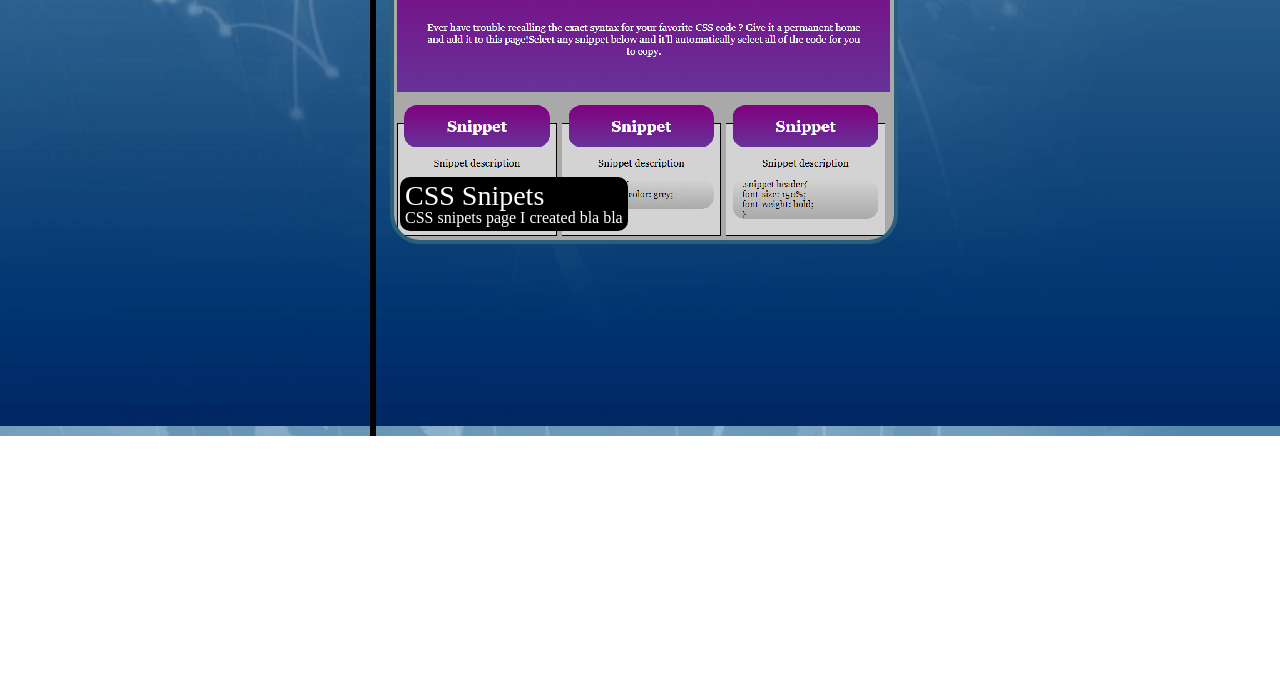
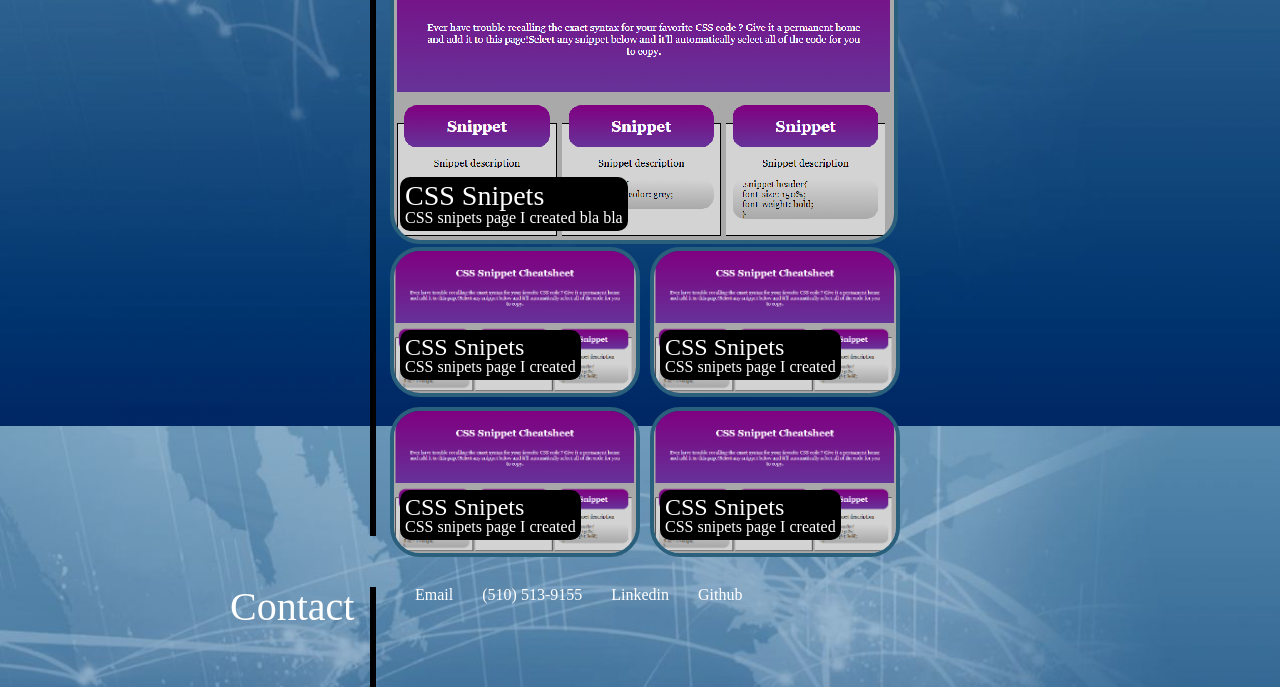
Before and after one commit to Dylancouzon/Portfolio-1, a plain HTML site: page index.html in a window 1280 px wide. Shown: the part 374-1061 px from the top of the page. Before the commit the page ends 810 px from the top, so only its background shows below. Drawn offline with Linux system fonts and the light colour scheme.

Commit message:
add contact section

```diff
--- a/assets/css/style.css
+++ b/assets/css/style.css
@@ -46,7 +46,7 @@ h3 {font-size: 150%;}
   margin-left: 25px;
 }
 
-.mainheader a {
+a {
   color: #ffffff;
   text-decoration: none;
 }
@@ -91,7 +91,7 @@ margin-bottom: 30px;
 
 .vl {
   border-left: 6px solid black;
-  height: 500px;
+  height: 600px;
   position: absolute;
   margin-left: -20px;
 
@@ -103,7 +103,7 @@ margin-bottom: 30px;
    position: relative;
 }
 
-.caption{
+.Mainproject .caption{
   background-color: black;
   position: absolute;
   margin-top: -70px;
@@ -111,3 +111,57 @@ margin-bottom: 30px;
   padding: 5px;
   border-radius: 10px;
 }
+
+.smallproject{
+  position: absolute;
+}
+
+.smallproject img{
+  border: 4px solid #2a607c;
+  width: 250px;
+  height: 150px;
+  border-radius: 30px;
+}
+
+.smallcaption{
+  background-color: black;
+  position: absolute;
+  margin-top: -70px;
+  margin-left: 10px;
+  padding: 5px;
+  border-radius: 10px;
+}
+
+/* /projects */
+
+/* Contact */
+.contact{
+  position: relative;
+  width: 500px;
+  margin: auto;
+  margin-top: 340px;
+  color: #ffffff;
+
+}
+
+.contactheaders{
+  position: absolute;
+}
+
+.contact header{
+  position: absolute;
+  margin-left: -160px;
+}
+
+.vl2 {
+  border-left: 6px solid black;
+  height: 100px;
+  position: absolute;
+  margin-left: -20px;
+
+}
+
+.contact ul li {
+  display: inline-block;
+  margin-left: 25px;
+}
--- /dev/null
+++ b/assets/css/test.css
@@ -0,0 +1,18 @@
+
+
+.smallprojects {
+  display: flex;
+  flex-wrap: wrap;
+  flex-direction: row
+}
+
+.smallproject {
+  flex: 1 0 200px;
+  padding: 10px;
+}
+
+.smallproject img{
+  border: 4px solid #2a607c;
+  border-radius: 30px;
+  position: relative;
+}
--- a/index.html
+++ b/index.html
@@ -45,7 +45,6 @@
       <section class="projects">
         <header>
           <h1>Projects</h1>
-
         </header>
         <div class="vl"></div>
         <article class="Mainproject">
@@ -55,8 +54,63 @@
             <p>CSS snipets page I created bla bla </p>
           </div>
         </article>
+
+        <section class="smallprojects">
+          <article class="smallproject">
+            <img src="./assets/images/snippets.png" alt="CSS snipets">
+            <div class="smallcaption">
+              <h3>CSS Snipets</h3>
+              <p>CSS snipets page I created </p>
+            </div>
+          </article>
+          <article class="smallproject" style="margin-left:260px;">
+            <img src="./assets/images/snippets.png" alt="CSS snipets">
+            <div class="smallcaption">
+              <h3>CSS Snipets</h3>
+              <p>CSS snipets page I created </p>
+            </div>
+          </article>
+          <article class="smallproject" style="margin-top:160px;">
+            <img src="./assets/images/snippets.png" alt="CSS snipets">
+            <div class="smallcaption">
+              <h3>CSS Snipets</h3>
+              <p>CSS snipets page I created </p>
+            </div>
+          </article>
+          <article class="smallproject" style="margin-top:160px;margin-left:260px;">
+            <img src="./assets/images/snippets.png" alt="CSS snipets">
+            <div class="smallcaption">
+              <h3>CSS Snipets</h3>
+              <p>CSS snipets page I created </p>
+            </div>
+          </article>
+        </section>
       </section>
+      <section class="contact">
+        <div class="contactheaders">
+          <header>
+            <h1>Contact</h1>
 
+          </header>
+          <div class="vl2"></div>
+          <article>
+            <ul>
+              <li>
+                <a href="#AboutMe">Email</a>
+              </li>
+              <li>
+                <a href="#_blank">(510) 513-9155</a>
+              </li>
+              <li>
+                <a href="#contact">Linkedin</a>
+              </li>
+              <li>
+                <a href="#contact">Github</a>
+              </li>
+            </ul>
+          </article>
+        </div>
+      </section>
   </main>
 </body>
 
```
Also changed, not shown: test.html (added, +48 -0 lines).
